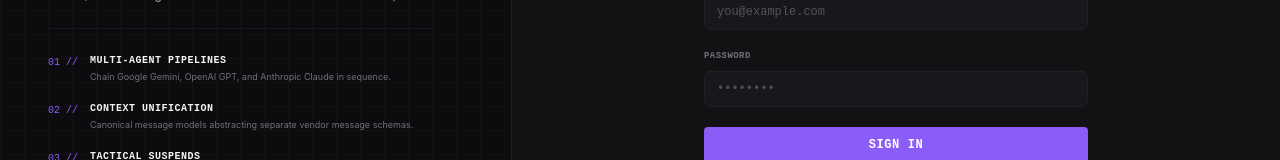
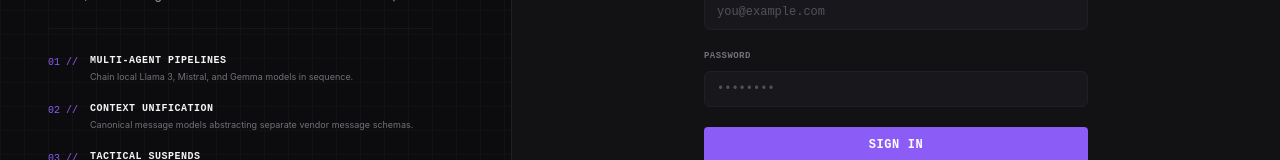
Before and after one commit to vaibhv19/Conclave, a React (Vite) app in the folder frontend/: page / in a window 1280 px wide. Shown: the part 350-510 px from the top of the page. Built offline with nearby package versions, Linux system fonts and the light colour scheme.

Commit message:
docs: synchronize repository terminology, diagrams, and READMEs with ModelAdapter and local Ollama model architecture

```diff
--- a/frontend/src/views/LoginView.jsx
+++ b/frontend/src/views/LoginView.jsx
@@ -47,7 +47,7 @@ export default function LoginView({ onSwitchView }) {
                             <span className="text-[10px] font-mono text-brand-accent mt-0.5">01 //</span>
                             <div>
                                 <h4 className="text-[10px] font-mono font-bold uppercase text-zinc-350 tracking-wider">Multi-Agent Pipelines</h4>
-                                <p className="text-[9px] text-brand-textMuted mt-0.5 leading-relaxed">Chain Google Gemini, OpenAI GPT, and Anthropic Claude in sequence.</p>
+                                <p className="text-[9px] text-brand-textMuted mt-0.5 leading-relaxed">Chain local Llama 3, Mistral, and Gemma models in sequence.</p>
                             </div>
                         </div>
                         <div className="flex items-start space-x-3">
--- a/frontend/src/views/RegisterView.jsx
+++ b/frontend/src/views/RegisterView.jsx
@@ -48,7 +48,7 @@ export default function RegisterView({ onSwitchView }) {
                             <span className="text-[10px] font-mono text-brand-accent mt-0.5">01 //</span>
                             <div>
                                 <h4 className="text-[10px] font-mono font-bold uppercase text-zinc-350 tracking-wider">Multi-Agent Pipelines</h4>
-                                <p className="text-[9px] text-brand-textMuted mt-0.5 leading-relaxed">Chain Google Gemini, OpenAI GPT, and Anthropic Claude in sequence.</p>
+                                <p className="text-[9px] text-brand-textMuted mt-0.5 leading-relaxed">Chain local Llama 3, Mistral, and Gemma models in sequence.</p>
                             </div>
                         </div>
                         <div className="flex items-start space-x-3">
```
Also changed, not shown: 16 other files (tests, documents, lock files or other folders).
